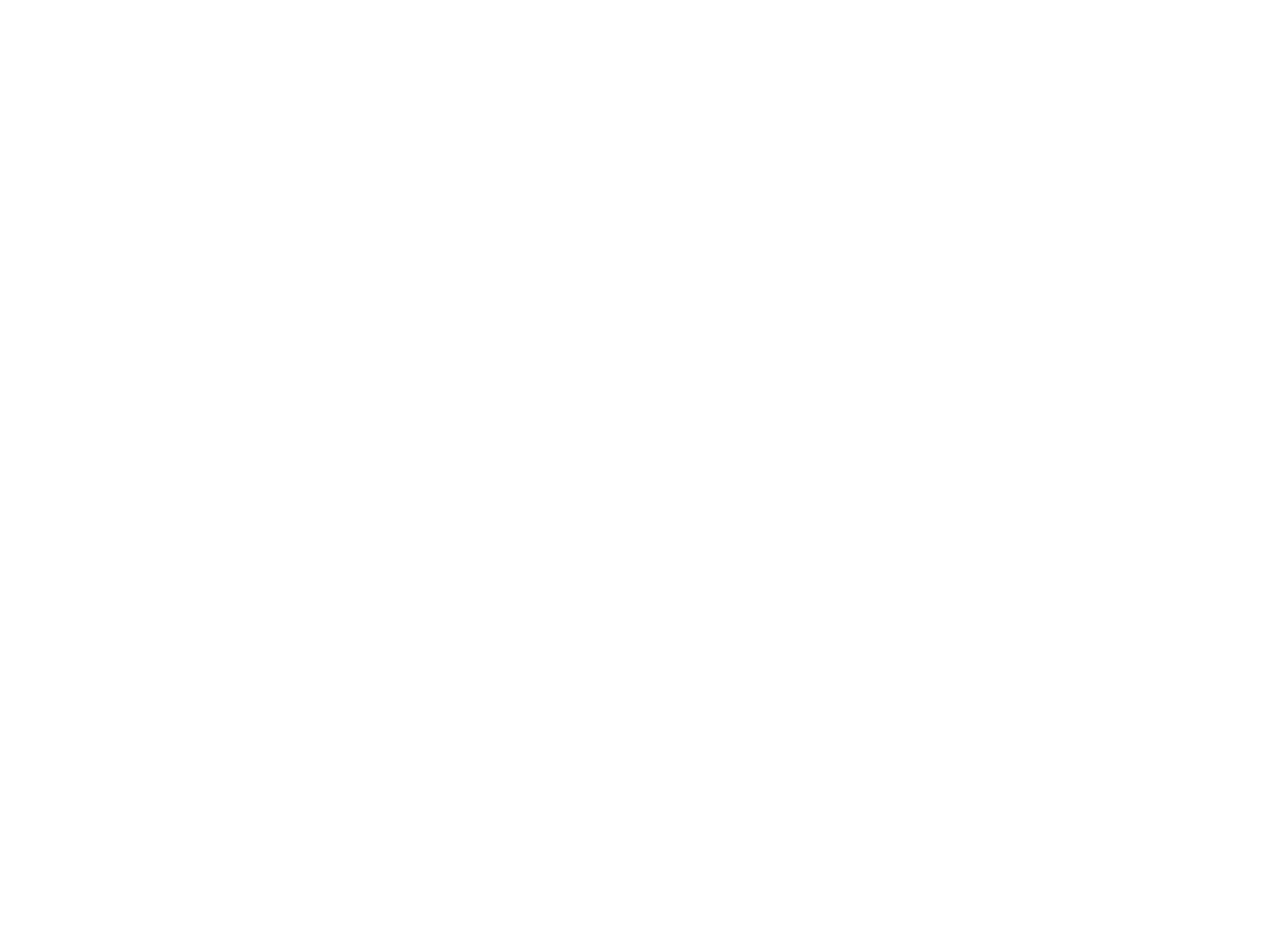
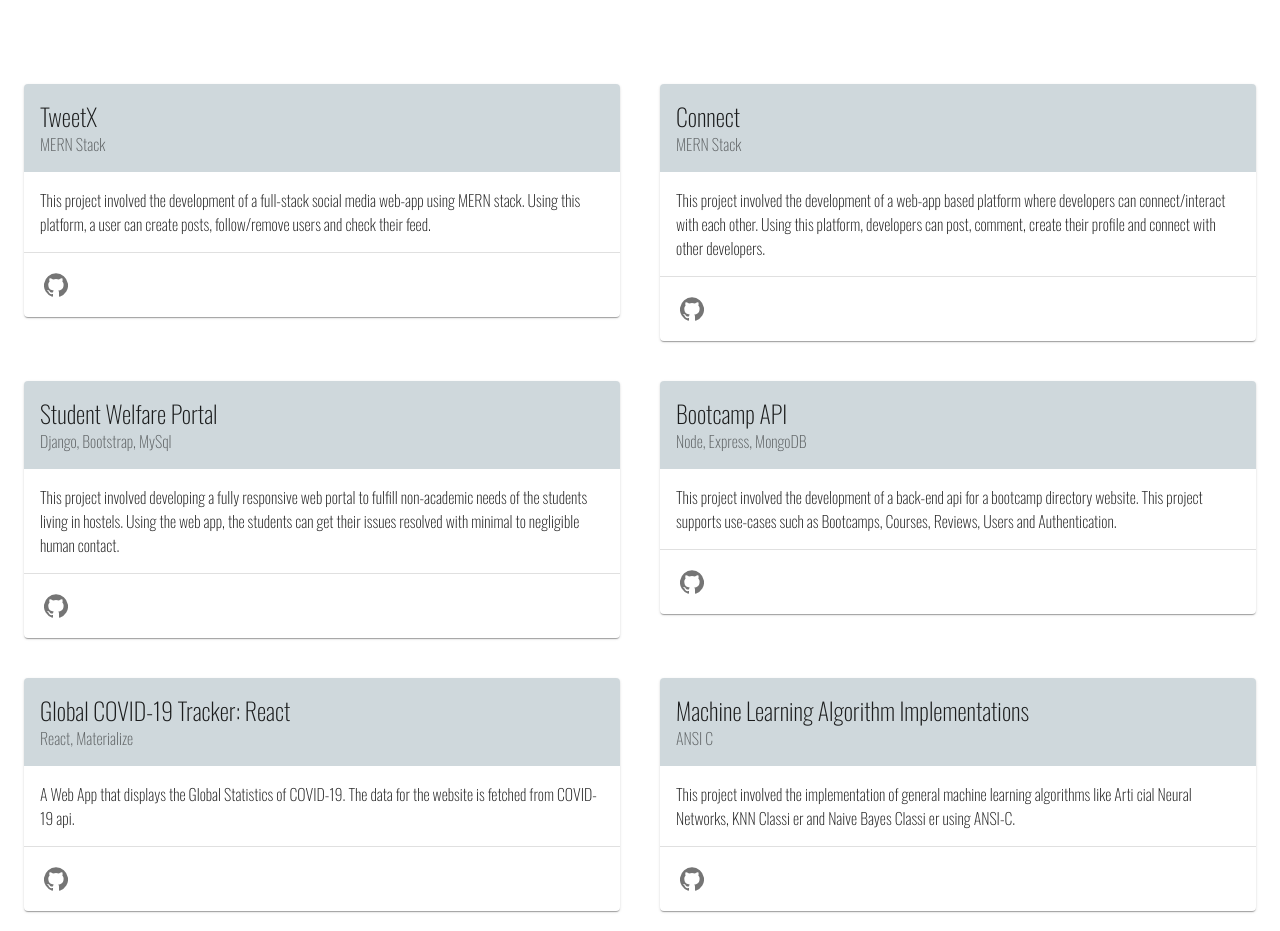
Before and after one commit to wasim919/wasim919.github.io, a React (Create React App) app: page / in a window 1280 px wide. Shown: the part 780-1711 px from the top of the page. Before the commit the page ends 884 px from the top, so only its background shows below. Built offline with nearby package versions, Linux system fonts and the light colour scheme.

Commit message:
projects added

```diff
--- a/src/App.jsx
+++ b/src/App.jsx
@@ -5,6 +5,7 @@
 
 import Header from "./components/Header"
 import MyBio from "./components/MyBio"
+import Projects from "./components/Projects"
 
 export default function App() {
 	const [dark, setDark] = useState(localStorage.getItem("mysitetheme") ? JSON.parse(localStorage.getItem("mysitetheme")) : false)
@@ -31,6 +32,7 @@
 				<Header dark={dark} changeTheme={changeTheme} />
 				<Container>
 					<MyBio />
+					<Projects />
 				</Container>
 			</Paper>
 		</ThemeProvider>
--- /dev/null
+++ b/src/components/ProjectCardComponent.jsx
@@ -0,0 +1,28 @@
+import React from "react"
+
+import { Card, CardHeader, CardContent, Typography, Divider, CardActions, IconButton, makeStyles } from "@material-ui/core"
+import GitHubIcon from "@material-ui/icons/GitHub"
+
+const useStyles = makeStyles((theme) => ({
+	header: {
+		backgroundColor: theme.palette.type === "dark" ? "light" : "#cfd8dc"
+	}
+}))
+
+export default function ProjectCardComponent({ title, subHeading, description, link }) {
+	const classes = useStyles()
+	return (
+		<Card>
+			<CardHeader className={classes.header} title={title} subheader={subHeading} />
+			<CardContent>
+				<Typography variant="body1">{(description || []).join("\n")}</Typography>
+			</CardContent>
+			<Divider />
+			<CardActions>
+				<IconButton aria-label="Github link" target="_blank" href={link}>
+					<GitHubIcon />
+				</IconButton>
+			</CardActions>
+		</Card>
+	)
+}
--- /dev/null
+++ b/src/components/Projects.jsx
@@ -0,0 +1,19 @@
+import React from "react"
+
+import { Grid } from "@material-ui/core"
+
+import ProjectCardComponent from "../components/ProjectCardComponent"
+
+import { projects } from "../content"
+
+export default function Projects() {
+	return (
+		<Grid container spacing={5}>
+			{(projects || []).map((ele, index) => (
+				<Grid item sm={12} md={6} key={index}>
+					<ProjectCardComponent {...ele} />
+				</Grid>
+			))}
+		</Grid>
+	)
+}
--- a/src/content.js
+++ b/src/content.js
@@ -2,3 +2,59 @@
 	"I am a B.Tech. undergrad in CSE from Indian Institute of Information Technology, Sricity. I am passionately interested in Development and Data Science. Working as a Freelancer and Teaching assistant has made me proficiently skilled in various libraries and frameworks such as C++, Python, Java, JavaScript, Express and React.",
 	'I love to innovate new things. Throughout my journey as a programmer, I have tried to innovate things that can solve practical problems and make this world a better place. My motivation is a quote from the movie Revenant: "As long as you can grab a breath, you fight". When I am not on my laptop, I can be found capturing moments, reading/writing poetry.'
 ]
+
+export const projects = [
+	{
+		title: "TweetX",
+		subHeading: "MERN Stack",
+		description: [
+			"This project involved the development of a full-stack social media web-app using MERN stack.",
+			"Using this platform, a user can create posts, follow/remove users and check their feed."
+		],
+		link: "https://github.com/wasim919/Tweetx-backend"
+	},
+	{
+		title: "Connect",
+		subHeading: "MERN Stack",
+		description: [
+			"This project involved the development of a web-app based platform where developers can connect/interact with each other.",
+			"Using this platform, developers can post, comment, create their profile and connect with other developers."
+		],
+		link: "https://github.com/wasim919/devconnector"
+	},
+	{
+		title: "Student Welfare Portal",
+		subHeading: "Django, Bootstrap, MySql",
+		description: [
+			"This project involved developing a fully responsive web portal to fulfill non-academic needs of the students living in hostels.",
+			"Using the web app, the students can get their issues resolved with minimal to negligible human contact."
+		],
+		link: "https://github.com/wasim919/swp"
+	},
+	{
+		title: "Bootcamp API",
+		subHeading: "Node, Express, MongoDB",
+		description: [
+			"This project involved the development of a back-end api for a bootcamp directory website.",
+			"This project supports use-cases such as Bootcamps, Courses, Reviews, Users and Authentication."
+		],
+		link: "https://github.com/wasim919/devcamper_api"
+	},
+	{
+		title: "Global COVID-19 Tracker: React",
+		subHeading: "React, Materialize",
+		description: [
+			"A Web App that displays the Global Statistics of COVID-19.",
+			"The data for the website is fetched from COVID-19 api."
+		],
+		link: "https://github.com/wasim919/global-covid19-tracker"
+	},
+	{
+		title: "Machine Learning Algorithm Implementations",
+		subHeading: "ANSI C",
+		description: [
+			"This project involved the implementation of general machine learning algorithms like Arti cial Neural Networks, KNN Classi er and Naive Bayes Classi er using ANSI-C."
+		],
+		link: "https://github.com/wasim919"
+	}
+]
```
Also changed, not shown: 1 other file (tests, documents, lock files or other folders).
